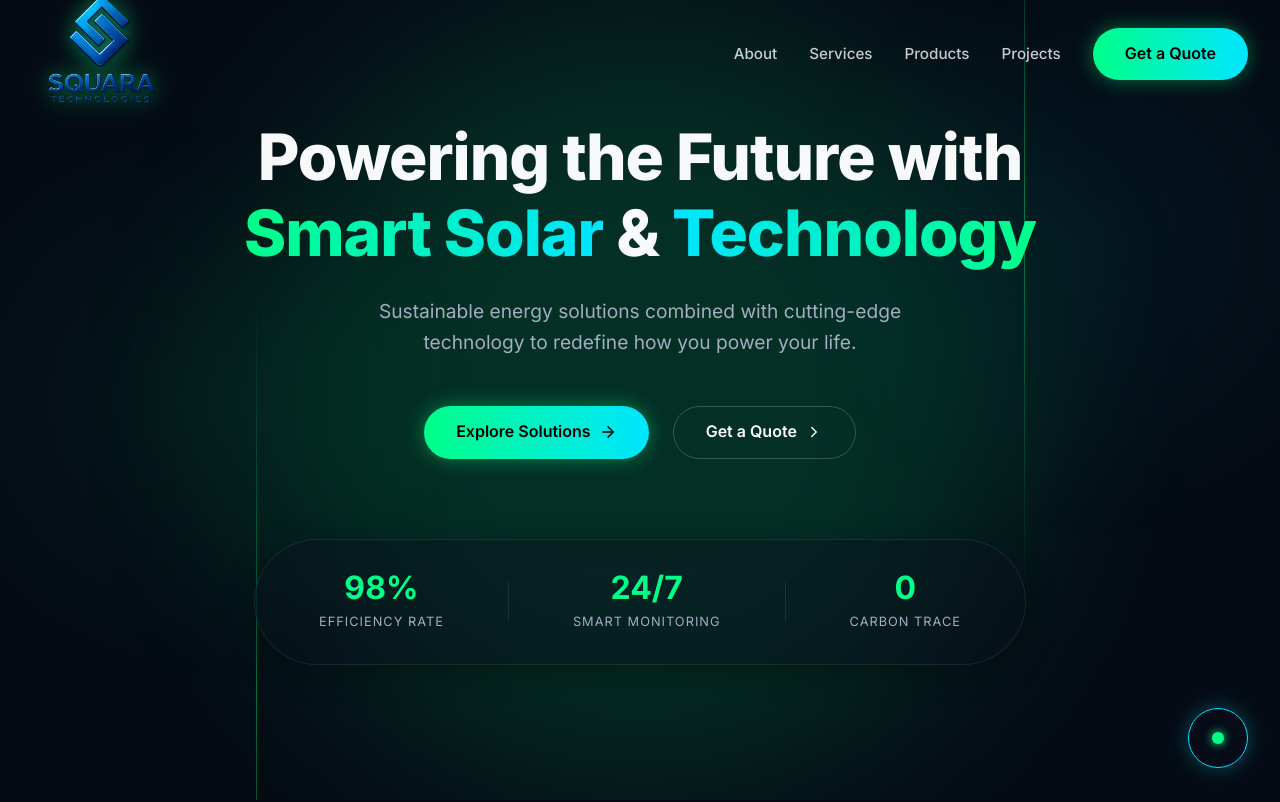
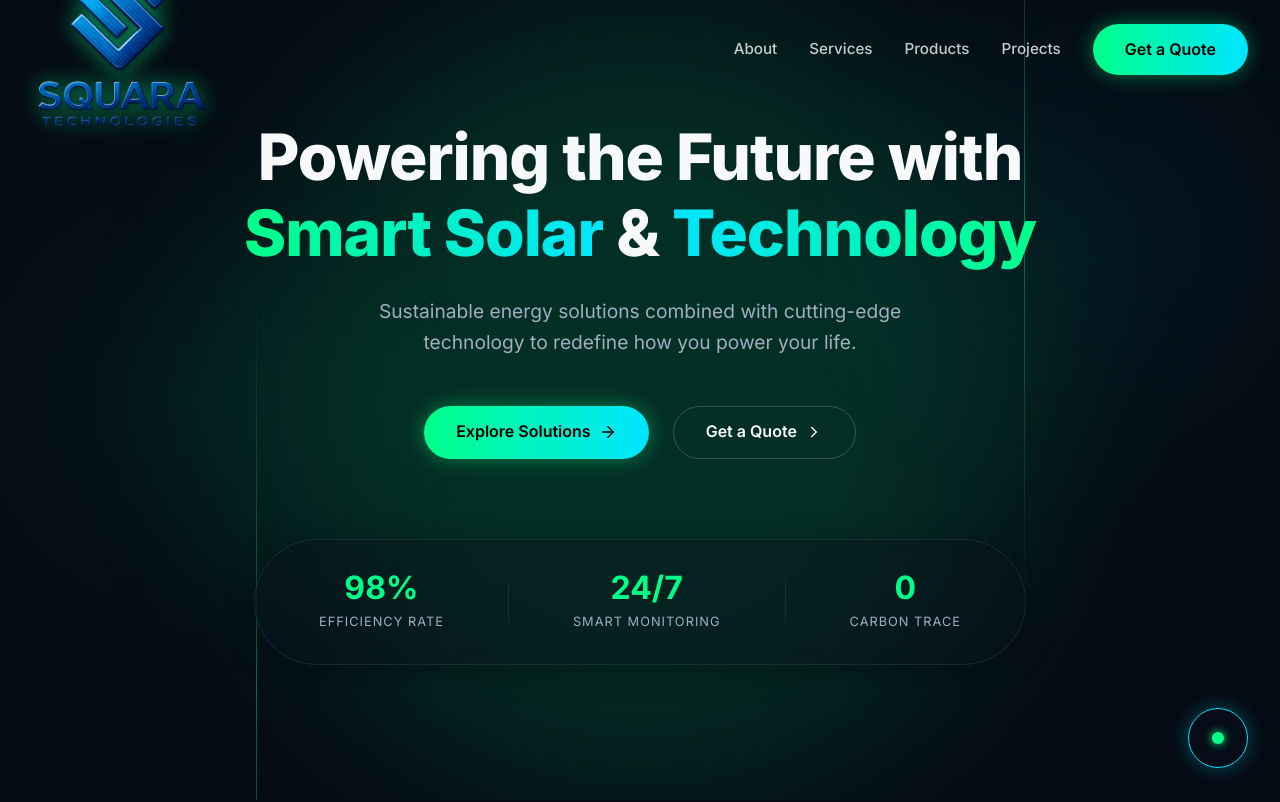
Before and after one commit to aroonthorat/Squaratech, a React (Vite) app: page / in a window 1280 px wide. Shown: the top 802 px of the page. Built offline with nearby package versions, Linux system fonts and the light colour scheme.

Commit message:
Scale logo intensely to 4x relative to initial to overcome image padding

```diff
--- a/src/App.css
+++ b/src/App.css
@@ -75,16 +75,16 @@
 }
 
 .logo-img {
-  height: 140px;
+  height: 220px;
   width: auto;
   object-fit: contain;
-  margin: -40px 0;
+  margin: -85px -20px;
   transition: transform 0.3s ease, height 0.3s ease, margin 0.3s ease;
 }
 
 .navbar.scrolled .logo-img {
-  height: 100px;
-  margin: -25px 0;
+  height: 140px;
+  margin: -45px -10px;
 }
 
 .logo:hover .logo-img {
```
